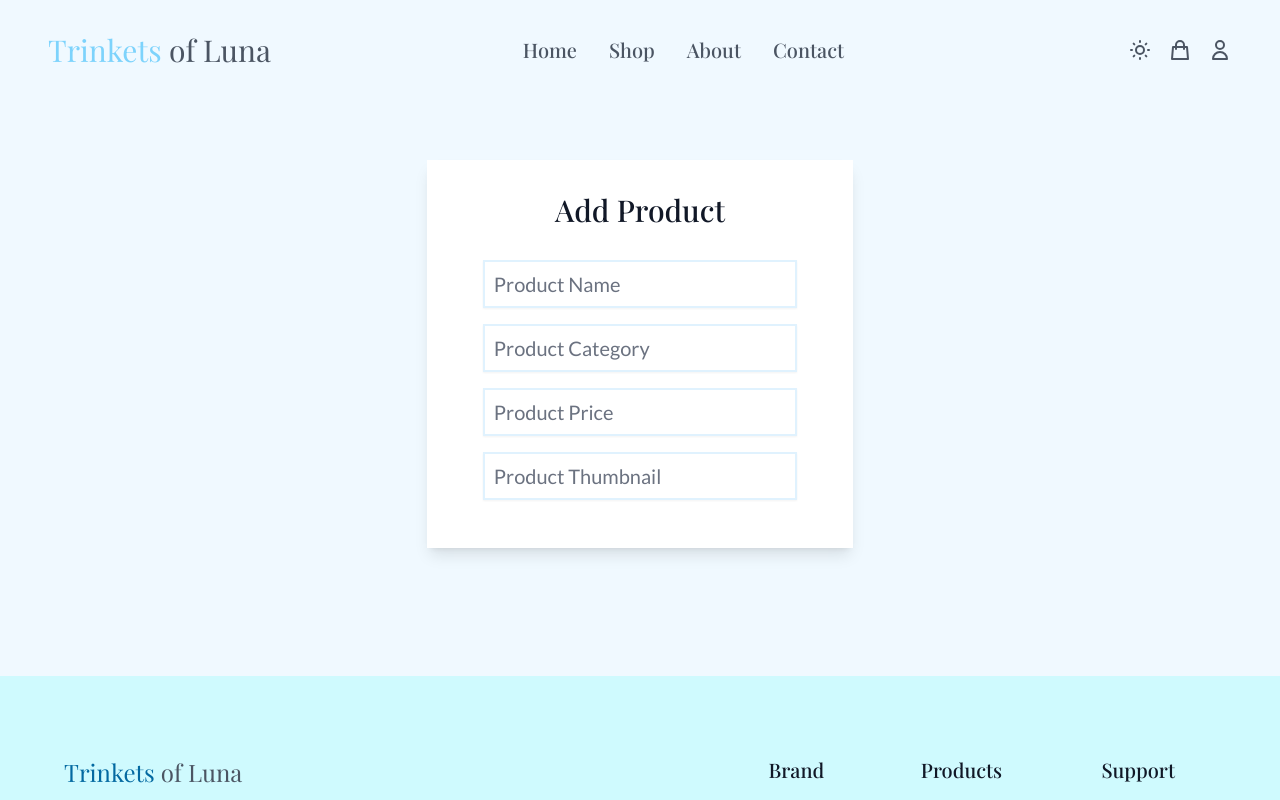
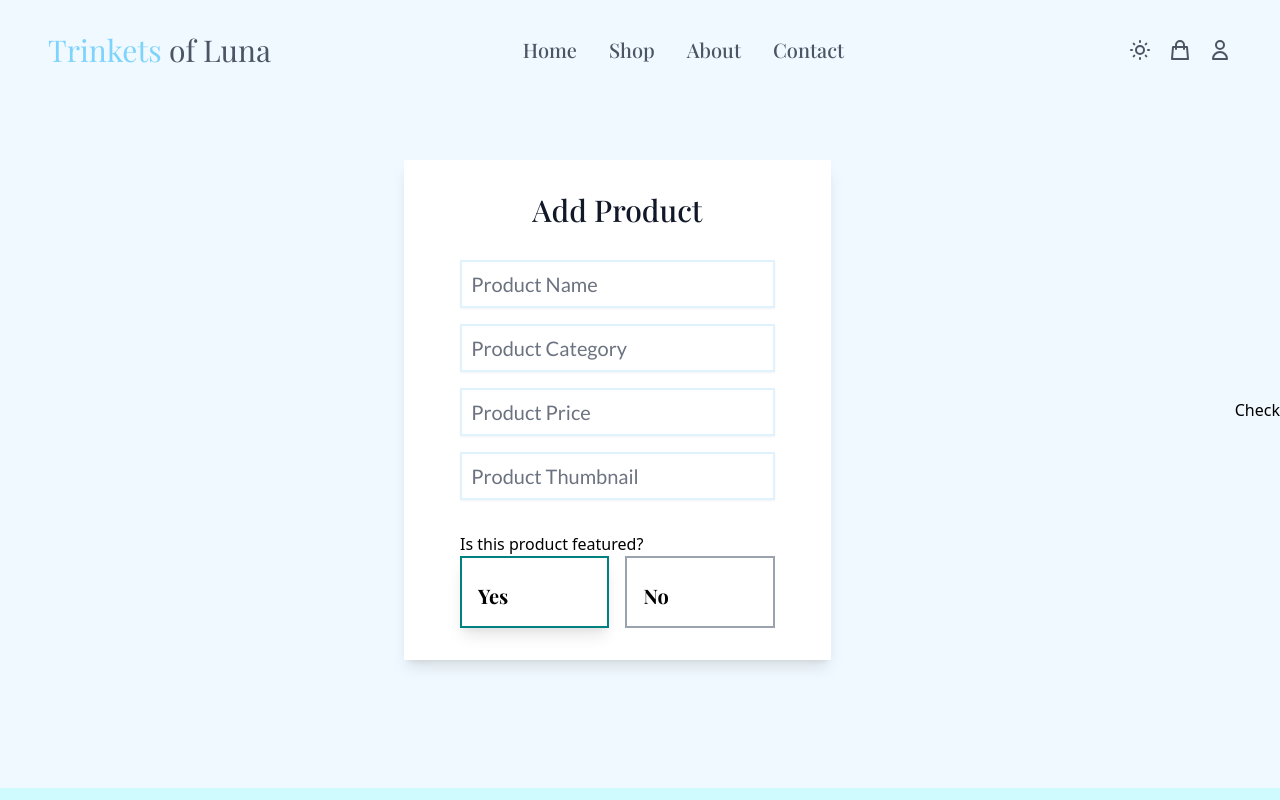
Before and after one commit to cedricquitor/trinketsofluna-ecommerce-web-app, a React (Create React App) app: page /admin/add in a window 1280 px wide. Shown: the top 800 px of the page. Built offline with nearby package versions, Linux system fonts and the light colour scheme; no server answers.

Commit message:
Added radio button with custom styles and state tracker

```diff
--- a/src/components/AddProduct.jsx
+++ b/src/components/AddProduct.jsx
@@ -4,6 +4,20 @@ const AddProduct = () => {
   const handleSubmit = async (e) => {
     console.log(e);
   };
+
+  const [isFeatured, setIsFeatured] = useState(true);
+
+  const handleRadioChange = () => {
+    if (isFeatured === true) {
+      setIsFeatured(false);
+    } else if (isFeatured === false) {
+      setIsFeatured(true);
+    }
+  };
+
+  useEffect(() => {
+    console.log(isFeatured);
+  }, [isFeatured]);
 
   const productNameRef = useRef();
   const productCategoryRef = useRef();
@@ -42,9 +56,27 @@ const AddProduct = () => {
                 Product Thumbnail
               </label>
             </div>
+            <div className="mt-8">
+              <p>Is this product featured?</p>
+              <div className="flex">
+                <div className="pr-2 w-full">
+                  <input className="hidden" id="radio_1" type="radio" name="radio" onChange={handleRadioChange} defaultChecked />
+                  <label className="flex flex-col p-4 border-2 border-gray-400 cursor-pointer" htmlFor="radio_1">
+                    <span className="text-xl font-bold font-playfair mt-2">Yes</span>
+                  </label>
+                </div>
+                <div className="pl-2 w-full">
+                  <input className="hidden" id="radio_2" type="radio" name="radio" onChange={handleRadioChange} />
+                  <label className="flex flex-col p-4 border-2 border-gray-400 cursor-pointer" htmlFor="radio_2">
+                    <span className="text-xl font-bold font-playfair mt-2">No</span>
+                  </label>
+                </div>
+              </div>
+            </div>
           </form>
         </div>
       </div>
+      <button onClick={() => console.log(isFeatured)}>Check</button>
     </section>
   );
 };
--- a/src/styles/styles.css
+++ b/src/styles/styles.css
@@ -102,3 +102,8 @@
   scrollbar-width: none;
 }
 /* ---------- Slider Styles End ---------- */
+
+input:checked + label {
+  border-color: teal;
+  box-shadow: 0 10px 15px -3px rgba(0, 0, 0, 0.1), 0 4px 6px -2px rgba(0, 0, 0, 0.05);
+}
```
